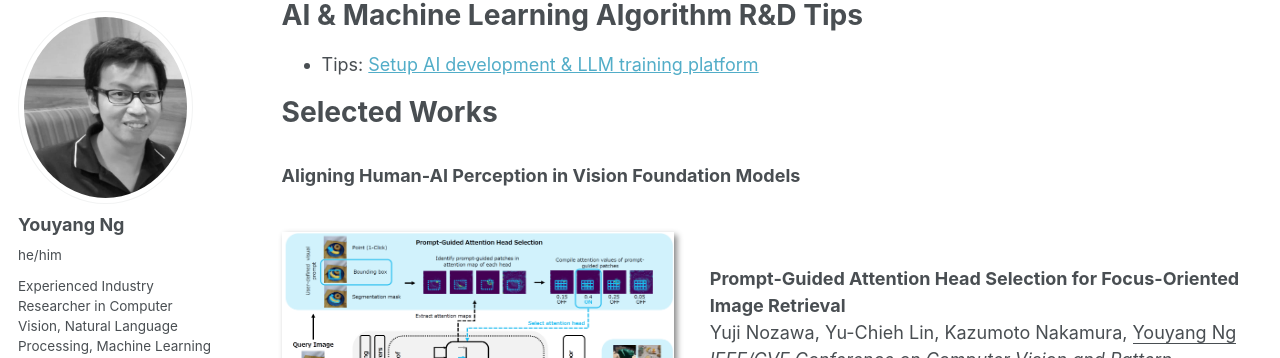
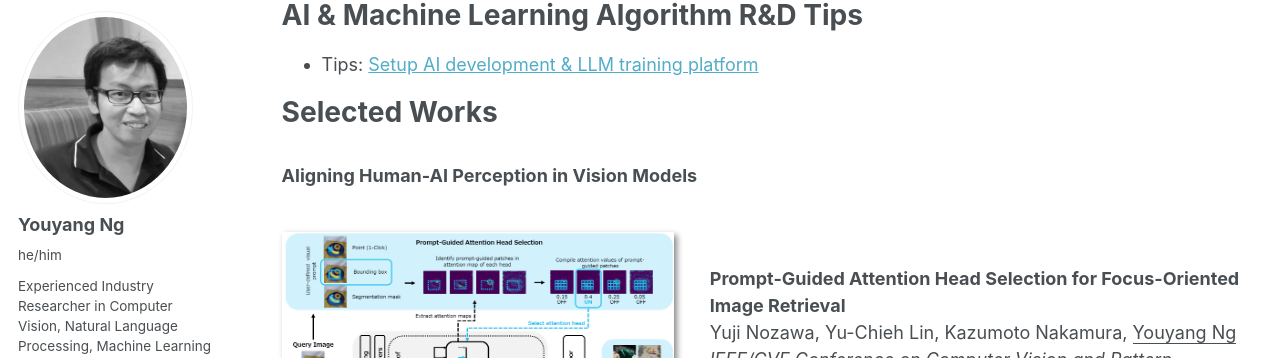
Before and after one commit to yy29/yy29.github.io, a Jekyll site: the page built from _pages/about.md, in a window 1280 px wide and 900 px high, scrolled down 348 px. Shown: the part 95-453 px from the top of the window. Built offline with Jekyll 4.4.1, drawn with Linux system fonts in a browser that asks for light colours; some web fonts are replaced.

Commit message:
Update about.md

```diff
--- a/_pages/about.md
+++ b/_pages/about.md
@@ -17,7 +17,7 @@ Hi, I’m Youyang, a seasoned industry researcher in Computer Vision, Natural La
 
 # Selected Works
 
-### Aligning Human-AI Perception in Vision Foundation Models
+### Aligning Human-AI Perception in Vision Models
 <div class="paper-box"><div class="paper-box-image"><img src="../images/2025_phs.png" alt="sym" width="100%"></div>
 <div class="paper-box-text" markdown="1">
 
```
